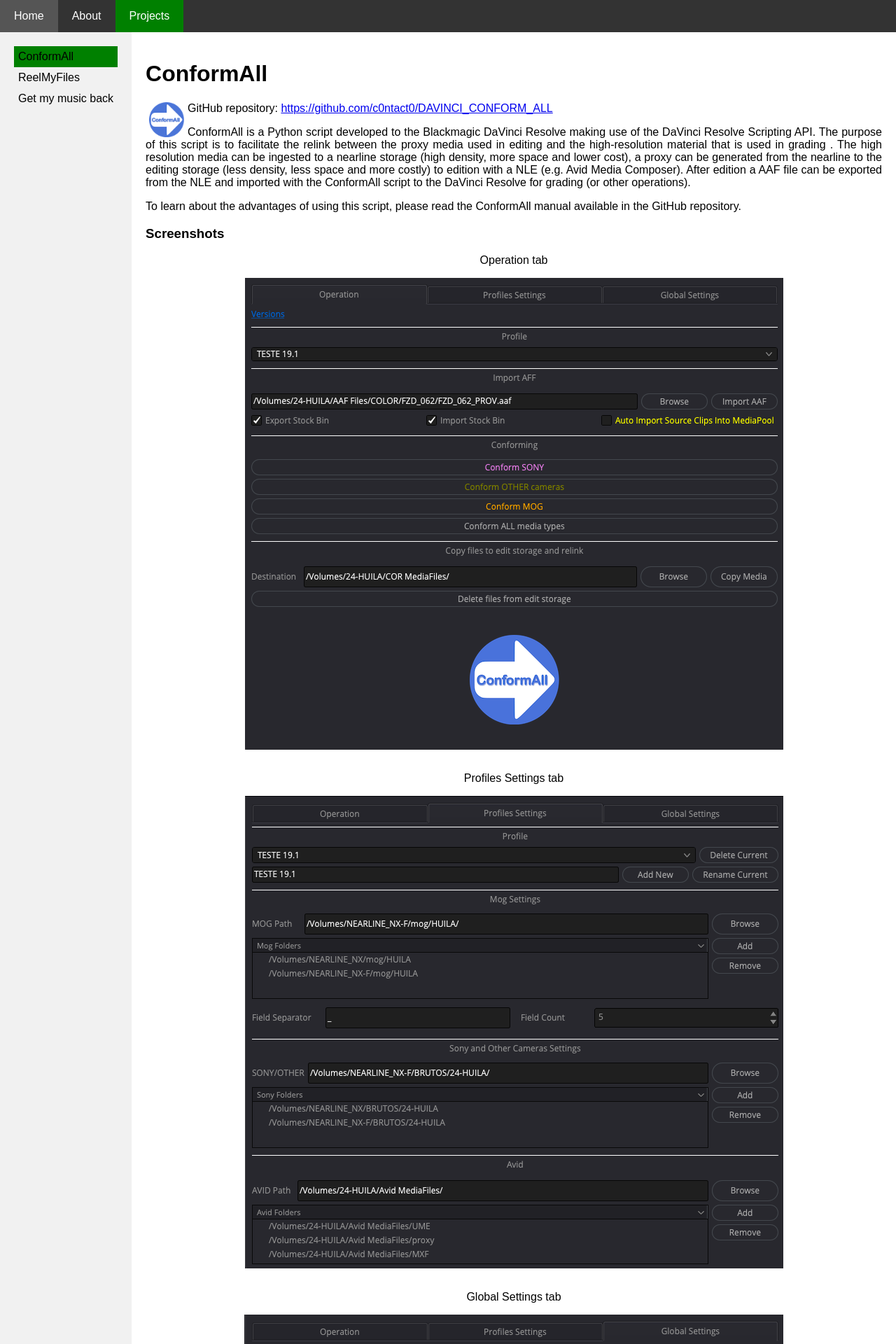
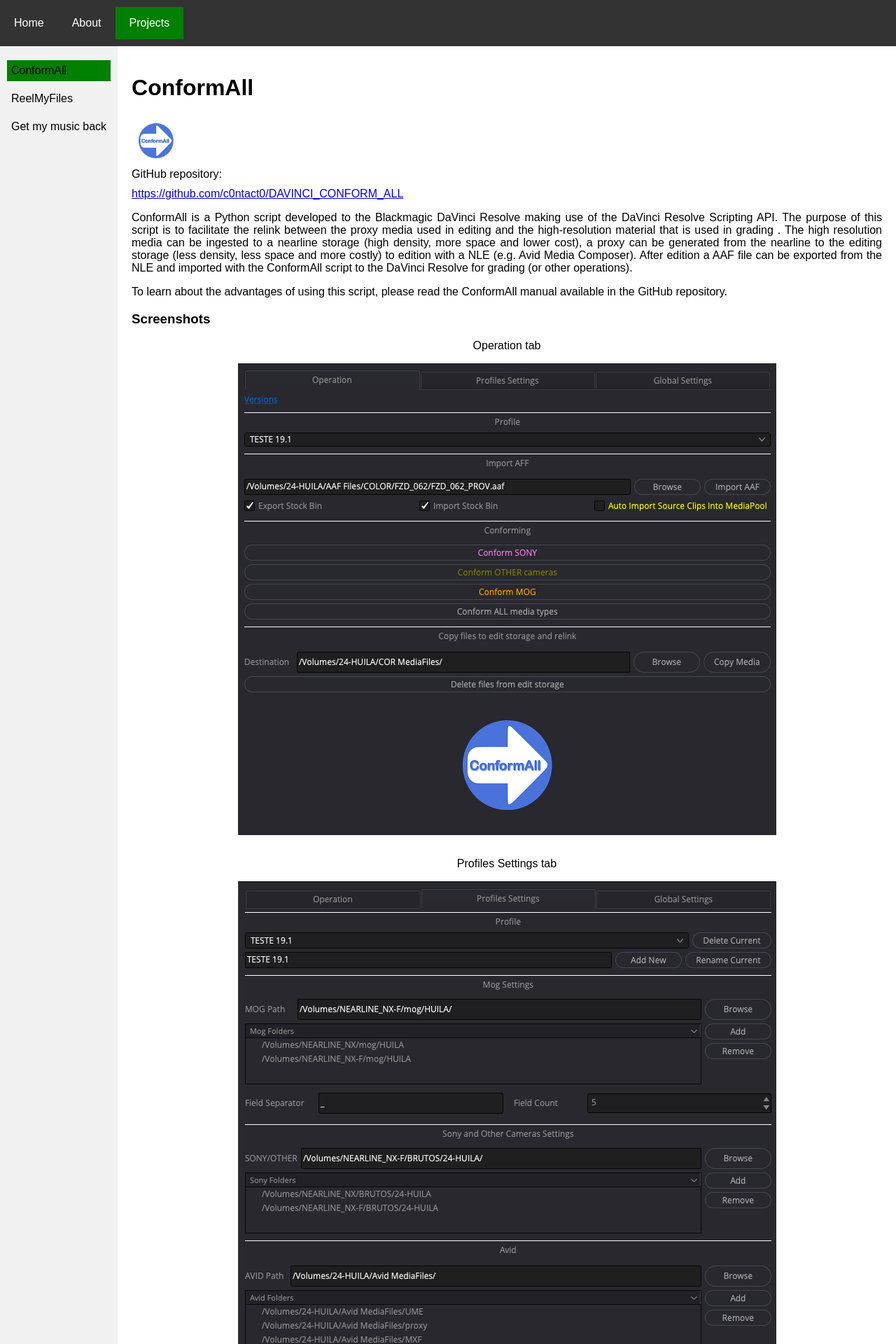
Before and after one commit to c0ntact0/c0ntact0.github.io, a Jekyll site: the page built from projects/conform-all.md, in a window 1280 px wide. Shown: the top 1920 px of the page at 70% size. Built offline with Jekyll 4.4.1, drawn with Linux system fonts in a browser that asks for light colours.

Commit message:
responsiveness enhancements

```diff
--- a/_layouts/project.html
+++ b/_layouts/project.html
@@ -13,7 +13,7 @@
 
 <h1 translate="no"> {{ page.title }} </h1>
     {% if item.icon %}
-        <img src={{item.icon}} width="50" style="float:left; margin:0px 5px">
+        <img src={{item.icon}} width="50" style="margin:10px">
     {% endif %}
 <div>
     GitHub repository: <a href="{{ item.github }}" target="_blank">{{ item.github }}</a>
--- a/_sass/main.scss
+++ b/_sass/main.scss
@@ -130,20 +130,45 @@
 }
 
 .sidebar {
+
     height: 100%;
     background-color: #f1f1f1;
-    padding: 20px;
+    padding: 10px;
     flex-shrink: 0; // Prevents the sidebar from shrinking
     box-sizing: border-box; // Ensures padding doesn't affect the width
 }
 
 .main-content {
-    flex: 1; // Allows the main content to grow and fill the remaining space
+    //flex: 1; // Allows the main content to grow and fill the remaining space
+    width: 100;
     height: 100%;
     background-color: white;
     padding: 20px;
     margin: 0; // Remove any margin that might interfere with the layout
     overflow-y: auto; // Adds scrolling if the content is too long
+}
+
+@media (max-width: 768px) {
+    .sidebar {
+        width: auto;
+        flex-shrink: 1;
+        overflow: auto;
+        padding: 10px;
+    }
+
+    .main-content {
+        width: 100%;
+        padding: 10px;
+    }
+}
+
+
+a {
+    word-wrap: break-word;
+    overflow-wrap: break-word;
+    white-space: normal;
+    display: block;
+    margin: 10px 0;
 }
 
 .project-screenshots {
```
